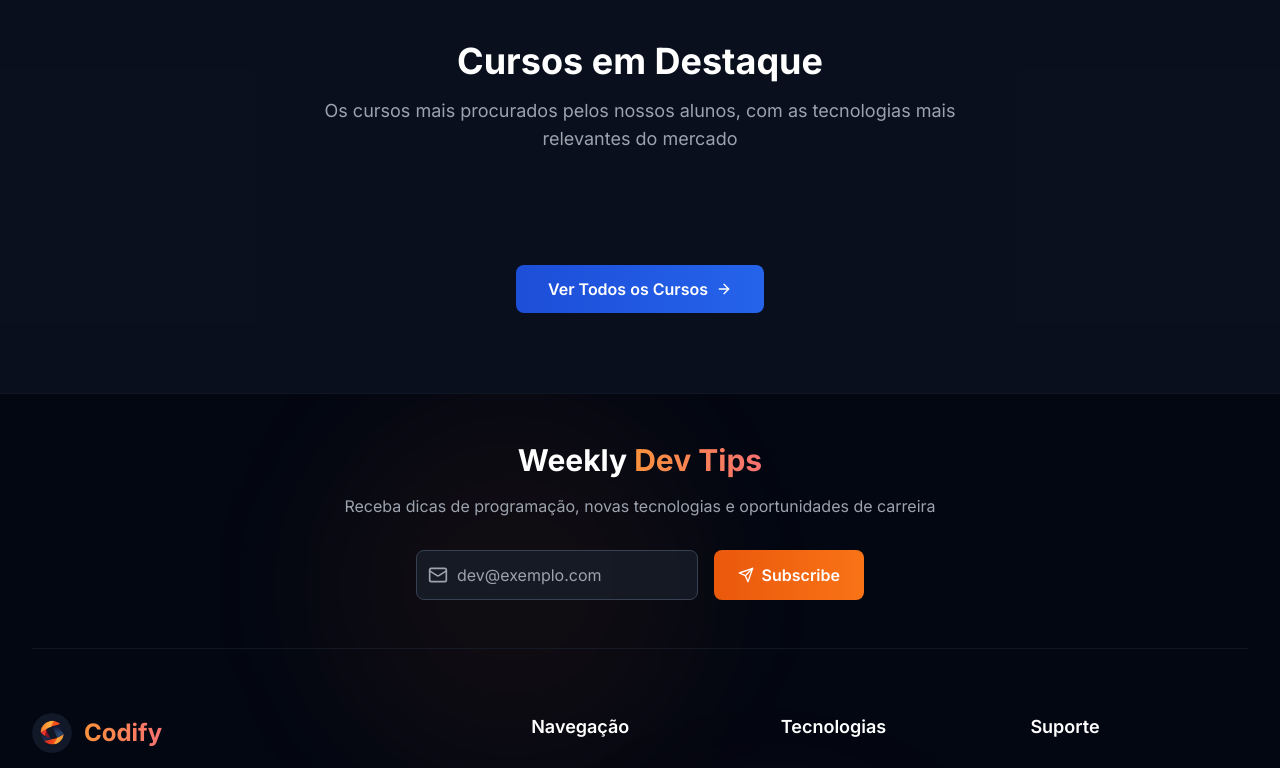
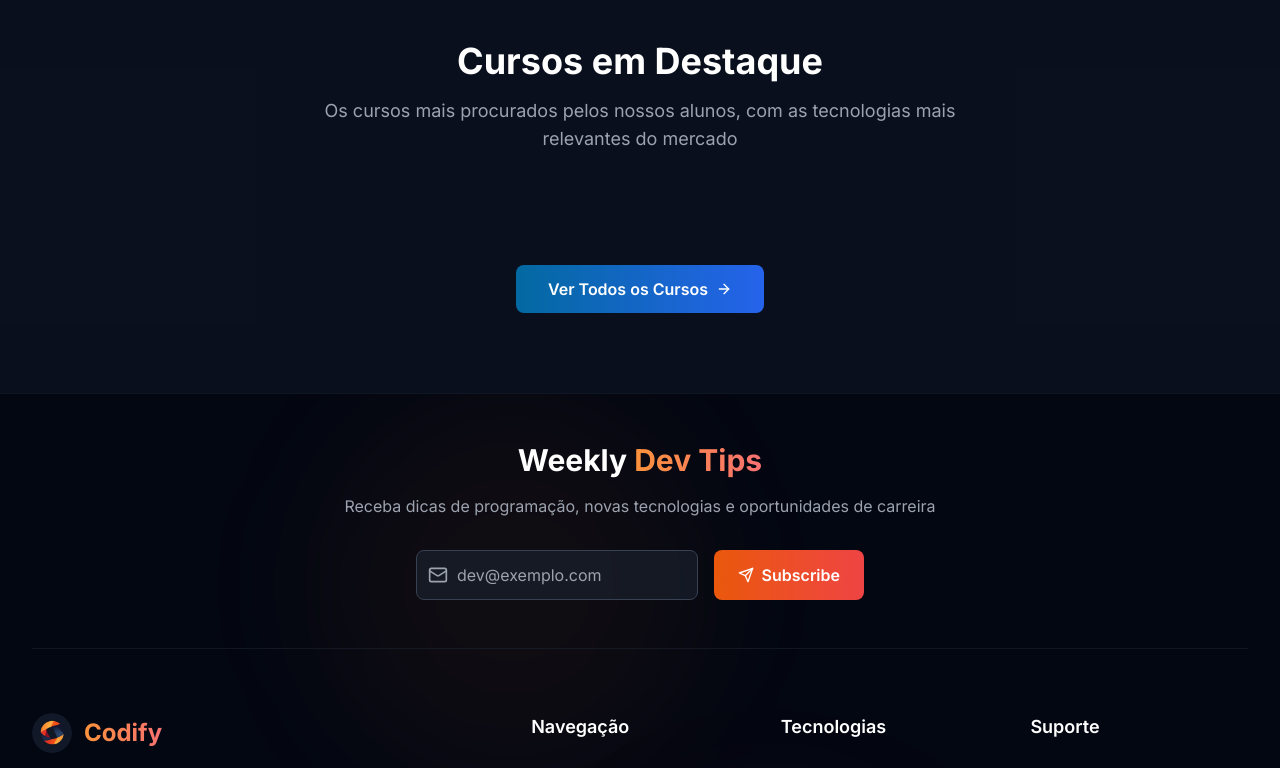
Before and after one commit to kenjiThiago/ProjetoBD2, a Next.js app in the folder frontend/: page / in a window 1280 px wide. Shown: the part 1709-2477 px from the top of the page. Built offline with nearby package versions, Linux system fonts and the light colour scheme.

Commit message:
[frontend] Mudado a cor do btn-primary e do btn-secondary.

```diff
--- a/frontend/src/app/globals.css
+++ b/frontend/src/app/globals.css
@@ -31,11 +31,11 @@
 
 @layer components {
   .btn-primary {
-    @apply bg-gradient-to-r from-orange-600 to-orange-500 hover:from-orange-700 hover:to-orange-600 text-white font-semibold py-3 px-6 rounded-lg transition-all duration-300 transform hover:scale-105 hover:shadow-lg hover:shadow-orange-500/25;
+    @apply bg-gradient-to-r from-orange-600 to-red-500 hover:from-orange-700 hover:to-red-600 text-white font-semibold py-3 px-6 rounded-lg transition-all duration-300 transform hover:scale-105 hover:shadow-lg hover:shadow-orange-500/25;
   }
 
   .btn-secondary {
-    @apply bg-gradient-to-r from-blue-700 to-blue-600 hover:from-blue-800 hover:to-blue-700 text-white font-semibold py-3 px-6 rounded-lg transition-all duration-300 transform hover:scale-105 hover:shadow-lg hover:shadow-blue-500/25;
+    @apply bg-gradient-to-r from-sky-700 to-blue-600 hover:from-sky-800 hover:to-blue-700 text-white font-semibold py-3 px-6 rounded-lg transition-all duration-300 transform hover:scale-105 hover:shadow-lg hover:shadow-blue-500/25;
   }
 
   .btn-secondary-mobile {
```
